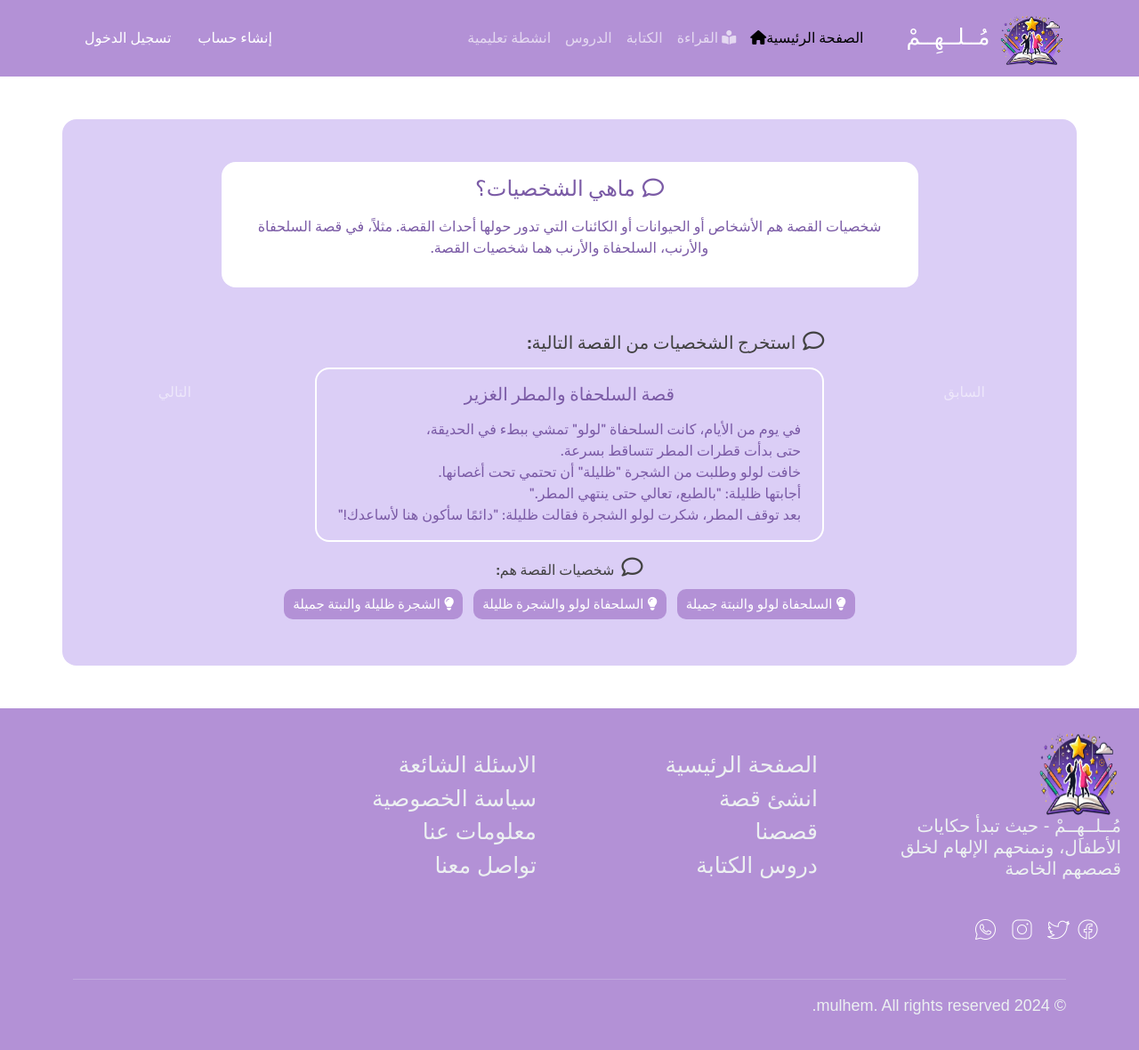
After one commit to 20Arwa/Mulhem-GP-, a Flask app: page /activities/characters_activity in a window 1280 px wide. The commit adds this page. Shown: the whole page at 89% size. Run offline with Flask 3, Linux system fonts and the light colour scheme.

Commit message:
first activity

```diff
--- a/website/static/css/activities.css
+++ b/website/static/css/activities.css
@@ -56,7 +52,41 @@
 }
 
 
-/* Style activity_1 Page */
+
+/* Options Style */
+
+.options button {
+    font-size: 15px !important;
+    padding: 6px 10px !important;
+    font-weight: 500 !important;
+}
+.options .active-wrong {
+    border: 1.3px solid #e42723;
+    box-shadow: 0 0 5px rgba(228, 39, 35, 0.5);
+}
+.options .active-right {
+    border: 1.3px solid #1eb333;
+    box-shadow: 0 0 5px rgba(30, 179, 51, 0.5);
+}
+.options button:hover {
+    transform: none !important;
+    color: var(--font-4);
+}
+.options button > .fa-lightbulb {
+    transition: var(--transition-seconds);
+}
+.options button:hover > .fa-lightbulb {
+    color: yellow;
+}
+.options button.active-right  > .fa-lightbulb {
+    color: yellow;
+}
+.options button.active-wrong {
+    color: var(--font-4);
+}
+
+
+/* Start Style activity_1 Page */
 .activity_1 {
     color: var(--font-4);
     background-color: var(--main-light);
@@ -156,9 +171,43 @@
     background-color: var(--main-dark);
     justify-content: space-around;
 }
+/* End Style activity_1 Page */
 
 
-/* Style activity_2 Page */
-.activity_2 {
+/* Start character_activity Page */
+.characters_activity {
+    color: var(--font-4);
+   background-color: var(--main-light);
+}
+.characters_activity .carousel-inner {
+   direction: rtl;
+}
+.characters_activity .carousel-item .explanation{
+    color: var(--font-3)
+}
+.characters_activity .carousel-item .explanation::after {
+    content: "";
+    width: 100%;
+    height: 2px;
+    color: var(--font-3);
+    position: absolute;
+}
+.characters_activity .carousel-item .small-activity .content {
+    width: fit-content;
+}
+.characters_activity .carousel-item .small-activity .story {
+    color: var(--font-3);
+    width: fit-content;
+}
 
+
+
+.characters_activity .carousel .carousel-control-prev {
+    right: 0 !important; /* عكس مكان الأزرار */
+    left: auto !important;
 }
+.characters_activity .carousel .carousel-control-next {
+    left: 0 !important;
+    right: auto !important;
+}
+/* End character_activity Page */
--- a/website/static/css/style.css
+++ b/website/static/css/style.css
@@ -6,7 +6,7 @@
     --main-light: #dbcef6;
     --font-1: white;
     --font-2: #9E887F;
-    --font-3: #8d69b1;
+    --font-3: #7b5ba6;
     --font-4: #424242;
     --transition-seconds: 0.8s
 }
--- a/website/templates/activities/all_activities.html
+++ b/website/templates/activities/all_activities.html
@@ -8,7 +8,7 @@
     <!-- Object Contains Each Actitvites: title, description, path Of Html Page  -->
     {% for activity in [
         {'title': 'الفرق بين الكتابة القصصية والكتابة العادية', 'description': 'في هذا النشاط، سنقرأ معًا قصة ممتعة ونكتشف فكرتها، ثم نقارنها بكتاب يقدم معلومات حقيقية. سنتعلم الفرق بين الكتابة القصصية والكتابة العادية!', 'exercisesPath' : ['../activities/activity_1_exer1','../activities/activity_1_exer1']},
-        {'title': 'الفرق بين الكتابة القصصية والكتابة العادية', 'description': 'في هذا النشاط، سنقرأ معًا قصة ممتعة ونكتشف فكرتها، ثم نقارنها بكتاب يقدم معلومات حقيقية. سنلفان!', 'exercisesPath' : ['../activities/activity_1_exer1','../activities/activity_1_exer1']},
+        {'title': 'شخصيات القصة', 'description': 'في هذا النشاط، سنتعرف على أحد عناصر القصة المهمة: الشخصيات! سنتعلم أنواعها وكيف نصفها، ثم نقرأ قصة قصيرة لنستخرج الشخصيات.', 'exercisesPath' : ['../activities/characters_activity','../activities/characters_activity']},
         {'title': '', 'description': '', 'path': ''}
     ]%}
         <!-- For Each Activity In The Object, This Code Will Be Repeated -->
--- /dev/null
+++ b/website/templates/activities/characters_activity.html
@@ -0,0 +1,106 @@
+{% extends "base.html" %}
+{% block title %}الشخصيات{% endblock %}
+{% block styles %}
+    <link rel="stylesheet" href="{{url_for('static', filename='css/activities.css')}}">
+{% endblock %}
+{% block body %}
+<div class="activity characters_activity container my-5 p-4 py-5 px-5 rounded-4 position-relative">
+    <!-- Decore Images -->
+    <!-- <img class="decore-imgs position-absolute" src="../../static/images/tree.png" alt="tree"> -->
+
+    <div id="carouselCaracthers" class="carousel slide">
+        <div class="carousel-inner">
+            <!-- Section 1 -->
+            <div class="carousel-item section-1 active">
+                <div class="explanation text-center mb-5 bg-white rounded-4 p-3 px-4 w-75 mx-auto">
+                    <h4 class=" mb-3"><i class="fa-regular fa-comment fs-4 ms-2"></i>ماهي الشخصيات؟</h4>
+                    <p>شخصيات القصة هم الأشخاص أو الحيوانات أو الكائنات التي تدور حولها أحداث القصة. مثلاً، في قصة السلحفاة والأرنب، السلحفاة والأرنب هما شخصيات القصة.</p>
+                </div>
+                <div class="small-activity text-center">
+                    <div class="content mx-auto">
+                        <h5 class="text-end"><i class="fa-regular fa-comment fs-4 ms-2"></i>استخرج الشخصيات من القصة التالية:</h5>
+                        <div class="story p-4 py-3 mx-auto my-3 rounded-4 border border-2 border-white">
+                            <h5 class="mb-3">قصة السلحفاة والمطر الغزير</h5>
+                            <p class="text-end m-0">في يوم من الأيام، كانت السلحفاة "لولو" تمشي ببطء في الحديقة،<br>
+                                حتى بدأت قطرات المطر تتساقط بسرعة.<br>
+                                خافت لولو وطلبت من الشجرة "ظليلة" أن تحتمي تحت أغصانها.<br>
+                                أجابتها ظليلة: "بالطبع، تعالي حتى ينتهي المطر."<br>
+                                بعد توقف المطر، شكرت لولو الشجرة فقالت ظليلة: "دائمًا سأكون هنا لأساعدك!"</p>
+                        </div>
+                    </div>
+                    <div class="question">
+                        <h6><i class="fa-regular fa-comment fs-4 ms-2"></i>شخصيات القصة هم:</h6>
+                        <div class="options">
+                            <button class="wrong button main-button m-1">
+                                <i class="fa-solid fa-lightbulb ms-1"></i>السلحفاة لولو والنبتة جميلة
+                            </button>
+                            <button class="right button main-button m-1">
+                                <i class="fa-solid fa-lightbulb ms-1"></i>السلحفاة لولو والشجرة ظليلة
+                            </button>
+                            <button class="wrong button main-button m-1">
+                                <i class="fa-solid fa-lightbulb ms-1"></i>الشجرة ظليلة والنبتة جميلة
+                            </button>
+                        </div>
+                    </div>
+                </div>
+            </div>
+
+            <!-- Section 2 -->
+            <div class="carousel-item section-2">
+                <div class="explanation">
+                    <h4><i class="fa-regular fa-comment fs-4 ms-2"></i>الشخصيات في القصة قد تكون أي شيء!</h4>
+                    <p>في القصص، الشخصيات ليست دائمًا أشخاصًا🧒. أحيانًا قد تكون:</p>
+                    <ul class="d-flex">
+                        <div>
+                            <li>🧒 حيوانات <p>مثل الأسد الذي يحكم الغابة</p></li>
+                            <li>🧒 نباتات <p>مثل شجرة تساعد الأطفال</p></li>
+                            <li>🧒 جمادات <p>مثل ساعة تهمس بأسرار الوقت</p></li>
+                            <li>🧒  عناصر من الطبيعية <p>مثل شعلة نار تساعد الناس في التدفئة</p></li>
+                        </div>
+                        <div>
+                            <li>🧒   ألعاب ودمى <p>مثل دمية دب تحكي عن مغامرتها مع مالكها</p></li>
+                            <li>🧒   مركبات <p>مثل سيارة تتحدث وتحب السباقات</p></li>
+                            <li>🧒   أماكن <p>مثل قلعة تتحدث وتحكي عن تاريخها</p></li>
+                            <li>🧒   كتب أو أدوات مدرسية <p>مثل قلم يحلم بأن يصبح رسامًا مشهورًا</p></li>
+                        </div>
+                    </ul>
+                    <p>في القصص، كل شيء ممكن! يمكنك أن تجعل أي شيء بطلًا لقصة رائعة.</p>
+                </div>
+                <div class="small-activity">
+                    <div class="content">
+                        <h5>
+                            <i class="fa-regular fa-comment fs-4 ms-2"></i>
+                            إذا كان بإمكان أي شيء أن يتكلم، ماذا ستختار ليكون بطل قصتك؟
+                        </h5>
+                    </div>
+                </div>
+            </div>
+
+
+
+            <!-- Section 3 -->
+            <div class="carousel-item">
+            </div>
+        </div>
+        <button class="carousel-control-prev" type="button" data-bs-target="#carouselCaracthers" data-bs-slide="prev">
+            السابق
+            <span class="visually-hidden">Previous</span>
+        </button>
+        <button class="carousel-control-next" type="button" data-bs-target="#carouselCaracthers" data-bs-slide="next">
+            التالي
+            <span class="visually-hidden">Next</span>
+        </button>
+    </div>
+
+
+
+</div>
+{% endblock %}
+{% block script %}
+<script>
+    const myCarousel = document.querySelector('#carouselCaracthers');
+    const carousel = new bootstrap.Carousel(myCarousel, {
+      wrap: false // Stops Looping, Going Back To First Section
+    });
+</script>
+{% endblock %}
--- a/website/views.py
+++ b/website/views.py
@@ -33,10 +33,14 @@ def story_generator():
 def all_activities():
     return render_template("/activities/all_activities.html")
 
-# Activitiy 1 Exercise 1
+# Activitiy 1
 @views.route('/activities/activity_1_exer1')
 def activity_1_exer1():
     return render_template("/activities/activity_1_exer1.html")
 
+# Characters Activitiy
+@views.route('/activities/characters_activity')
+def characters_activity():
+    return render_template("/activities/characters_activity.html")
 
 # Lessons Page
```
Also changed, not shown: other parts of website/static/css/activities.css (+17 -36 lines), website/templates/activities/activity_1_exer1.html (+61 -43 lines), website/static/images/tree.png (added).
